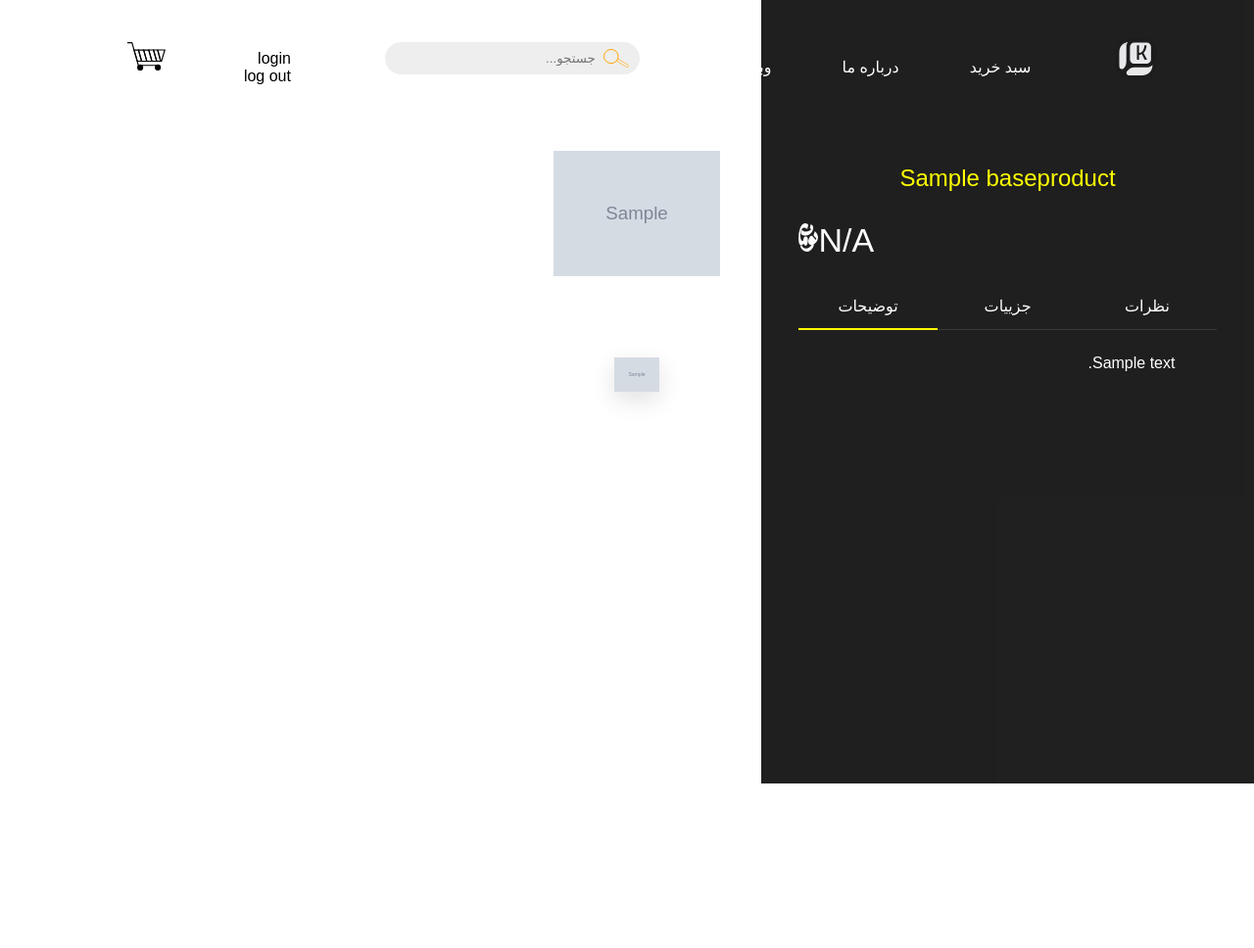
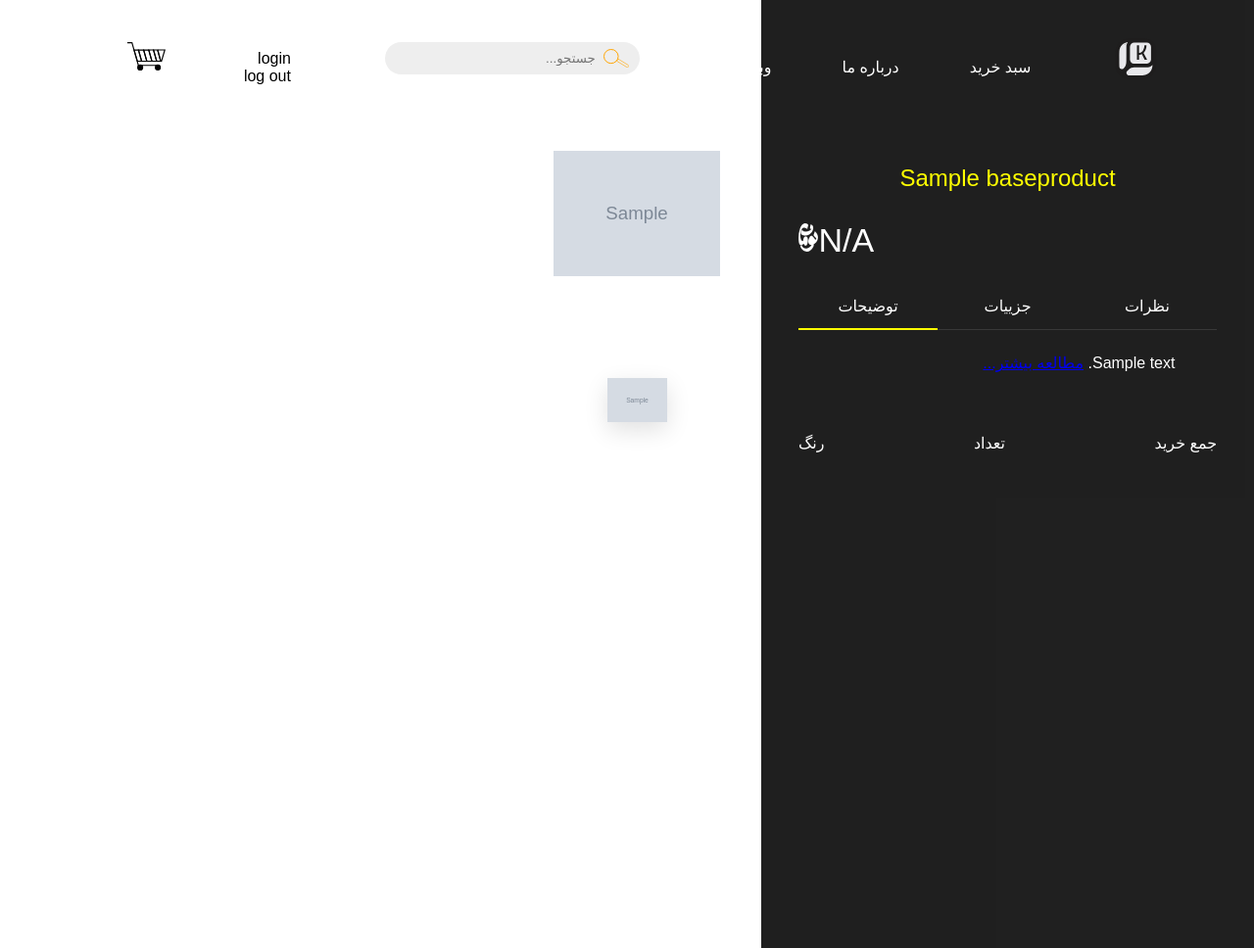
Before and after one commit to tinaamini/keyboard-shop, a Django app: page /detail/1/ in a window 1280 px wide. Shown: the whole page at 98% size. Before the commit the page ends 800 px from the top, so only its background shows below. Run offline with Django 5.2, Linux system fonts and the light colour scheme; tables that the repository leaves empty hold one stand-in row (values such as "Sample post"); grey boxes marked "Sample" are stand-in pictures.

Commit message:
color products

```diff
--- a/home/static/css/products/productDetail.css
+++ b/home/static/css/products/productDetail.css
@@ -8,7 +8,7 @@
     position: absolute;
     top: 0%;
     z-index: -1;
-    height: 100%;
+
 }
 
 .content_detail {
@@ -19,6 +19,7 @@
     align-items: flex-start;
     padding: 168px 5% 0;
     width: 89%;
+    height: 100vh;
 }
 
 .content_img {
@@ -26,7 +27,7 @@
     display: flex;
     flex-direction: column;
     align-items: center;
-    overflow: hidden;
+    height: 100vh;
     gap: 13%;
 }
 
@@ -39,6 +40,7 @@
     flex-direction: row;
     justify-content: center;
     gap: 22px;
+
 }
 
 .content_img div img {
@@ -54,9 +56,10 @@
     cursor: pointer;
 }
 
-#show-description{
-    border-bottom: 2px solid yellow ;
+#show-description {
+    border-bottom: 2px solid yellow;
 }
+
 .discription div {
     padding-bottom: 13px;
     border-bottom: 1px solid #3b3b3bee;
@@ -76,3 +79,35 @@
 .visible {
     display: block;
 }
+
+.content_details {
+    padding: 18px 10%
+}
+
+.container_buy {
+    width: 100%;
+}
+
+.title_buy {
+    display: flex;
+    width: 100%;
+    padding-top: 9%;
+    flex-direction: row-reverse;
+    justify-content: space-between
+}
+
+.content_buy {
+    display: flex;
+    flex-direction: row-reverse;
+    padding-top: 14px;
+}
+
+.color-swatch.hidden {
+    display: none;
+}
+
+.color-swatch {
+    width: 30px;
+    height: 30px;
+    border-radius: 25px;
+}
--- a/home/static/js/product_detail.js
+++ b/home/static/js/product_detail.js
@@ -39,3 +39,23 @@
         $('#show-details').css("border-bottom", "1px solid #3b3b3bee");
     }
 })
+
+
+
+$(document).ready(function(){
+    $(".toggle-more").click(function(event){
+        event.preventDefault();
+        var $shortContent = $(this).siblings(".short-content");
+        var $moreContent = $(this).siblings(".more-content");
+
+        if ($moreContent.is(":visible")) {
+            $(this).text("مطالعه بیشتر");
+            $shortContent.show();
+            $moreContent.slideUp();
+        } else {
+            $(this).text("بستن");
+            $shortContent.hide();
+            $moreContent.slideDown();
+        }
+    });
+});
--- /dev/null
+++ b/product/colors.py
@@ -0,0 +1,8 @@
+COLOR_DICT = {
+    'قرمز': '#FF0000',
+    'سبز': '#00FF00',
+    'ابی': '#0000FF',
+    'سیاه': '#000000',
+    'سفید': '#FFFFFF',
+
+}
--- a/product/models.py
+++ b/product/models.py
@@ -13,7 +13,8 @@
     name = models.CharField(max_length=50, verbose_name="نام")
     category = models.CharField(max_length=50, verbose_name="دسته‌بندی")
     img = models.ImageField(upload_to="media/", null=True)
-    description = models.TextField(verbose_name="توضیحات", null=True, blank=True)
+    description = models.TextField(max_length=300,verbose_name="توضیحات", null=True, blank=True)
+    stock = models.PositiveIntegerField(default=0, verbose_name="موجودی")
     deleted = models.BooleanField()
     is_activated = models.BooleanField()
 
--- a/product/views.py
+++ b/product/views.py
@@ -1,7 +1,11 @@
-from django.shortcuts import render, get_object_or_404
+from django.http import HttpResponse
+from django.shortcuts import render, get_object_or_404, redirect
 from .models import BaseProducts
 from django.db.models import CharField, Q
-from .models import Value,ProductImage, Attributes
+from .models import Value, ProductImage, Attributes
+from .colors import COLOR_DICT
+
+
 # Create your views here
 
 
@@ -37,16 +41,26 @@
     product = get_object_or_404(BaseProducts, id=id)
     values = Value.objects.filter(product=product)
     images = ProductImage.objects.filter(product=product)
+    # بازیابی ویژگی قیمت
     price_attribute = Attributes.objects.filter(title='قیمت').first()
-
     price_value = values.filter(attribute=price_attribute).first() if price_attribute else None
     price = price_value.value if price_value else 'N/A'
+    # بازیابی رنگ‌ها برای فیلتر
+    color_attribute = Attributes.objects.filter(title='رنگ').first()
+    if color_attribute:
+        raw_colors = values.filter(attribute=color_attribute).values_list('value', flat=True).distinct()
+        colors = [COLOR_DICT.get(color, '#CCCCCC') for color in raw_colors]  # استفاده از رنگ پیش‌فرض اگر رنگی در دیکشنری نباشد
+    else:
+        colors = []
+
 
     context = {
         'product': product,
         'values': values,
         'images': images,
-        'price': price
+        'price': price,
+        'colors': colors,
+
     }
 
     return render(request, 'products/product_detail.html', context)
--- a/templates/products/product_detail.html
+++ b/templates/products/product_detail.html
@@ -18,9 +18,9 @@
     <div class="content_img">
 
         <img src="{{ product.img.url }}">
-        <div>
+        <div style="width: 24%;">
             {% for image in images %}
-                <img style="width: 18%;" src=" {{ image.image.url|safe }}  ">
+                <img style="width: 100% ;height: 100%" src=" {{ image.image.url|safe }}  ">
             {% endfor %}
         </div>
     </div>
@@ -34,7 +34,11 @@
             <div id="show-details">جزيیات</div>
             <div id="show-reviews">نظرات</div>
         </div>
-        <div id="content_discription" class="content_discription visible">{{ product.description|truncatechars:200 }}</div>
+        <div id="content_discription" class="content_discription visible">
+            <span class="short-content">{{ product.description|slice:190 }}</span>
+            <span class="more-content" style="display: none;">{{ product.description }}</span>
+            <a href="#" class="toggle-more">مطالعه بیشتر...</a>
+        </div>
         <div id="content_details " class="content_details hidden">
             {% for value in values %}
 
@@ -46,8 +50,29 @@
 
         </div>
 
+        <div class="container_buy">
+            <div class="title_buy">
+                <div>رنگ</div>
+                <div>تعداد</div>
+                <div>جمع خرید</div>
+            </div>
+            <div class="content_buy">
+                <div class="colors">
+                    {% for color in colors %}
+                        <div class="color-swatch" style="background-color: {{ color }};" title="{{ color }}"></div>
+                    {% endfor %}
+                </div>
+                <div>
+
+                </div>
+                <div></div>
+            </div>
+        </div>
+
 
     </div>
+
+
 </div>
 <script src="{% static 'jquery/jquery.min.js' %}"></script>
 
```
Also changed, not shown: product/forms.py (+12 -1 lines), product/migrations/0005_alter_baseproducts_description.py (added), product/migrations/0006_baseproducts_stock.py (added), 1 other file.
